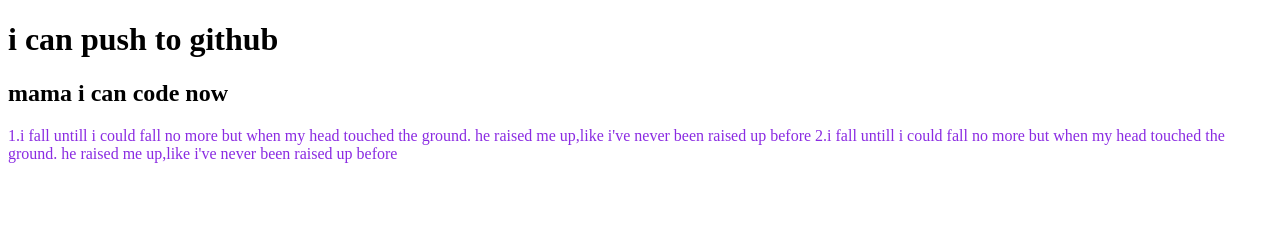
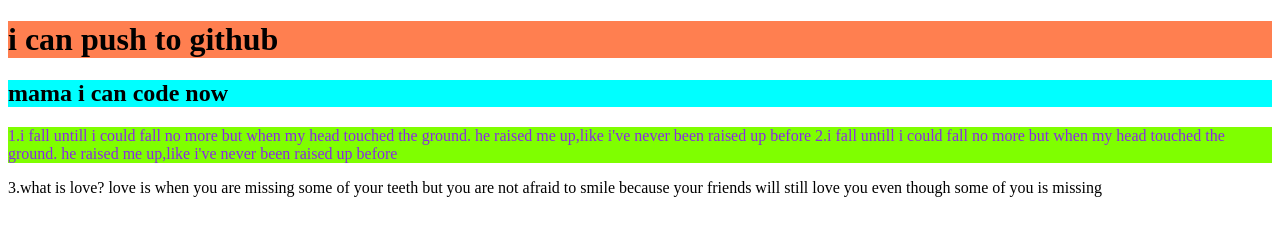
Before and after one commit to rakibrony/we-third-repo, a plain HTML site: page index.html in a window 1280 px wide. Drawn offline with Linux system fonts and the light colour scheme.

Commit message:
added background color

```diff
--- a/index.html
+++ b/index.html
@@ -14,5 +14,7 @@
 
     2.i fall untill i could fall no more but when my head touched the ground. he raised me up,like i've never been raised up before</p>
 
-</body>
+
+    3.what is love? love is when you are missing some of your teeth but you are not afraid to smile because your friends will still love you even though some of you is missing
+     </body>
 </html>
--- a/style.css
+++ b/style.css
@@ -1,3 +1,15 @@
 p{
     color: blueviolet;
 }
+h1{
+
+    background-color: coral;
+}
+
+h2{
+
+    background-color: cyan;
+}
+p{
+    background-color:chartreuse;
+}
```
